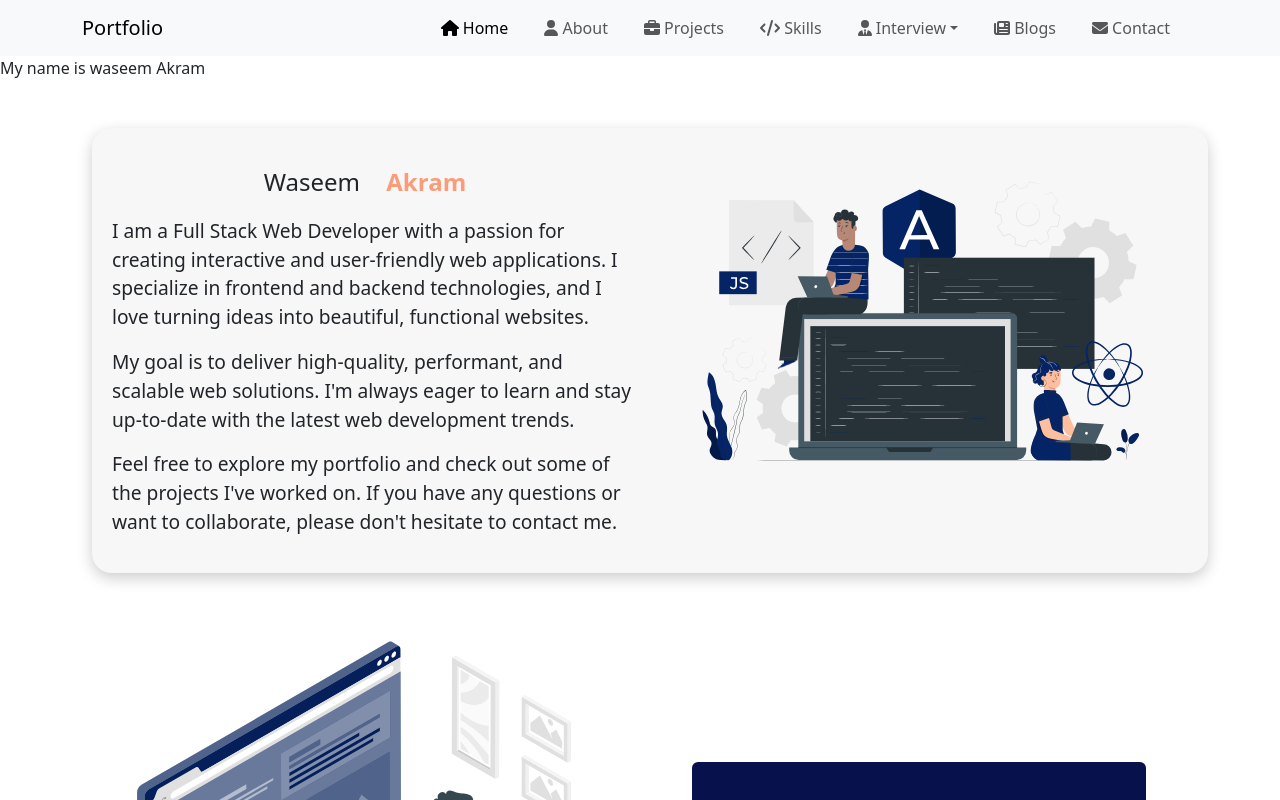
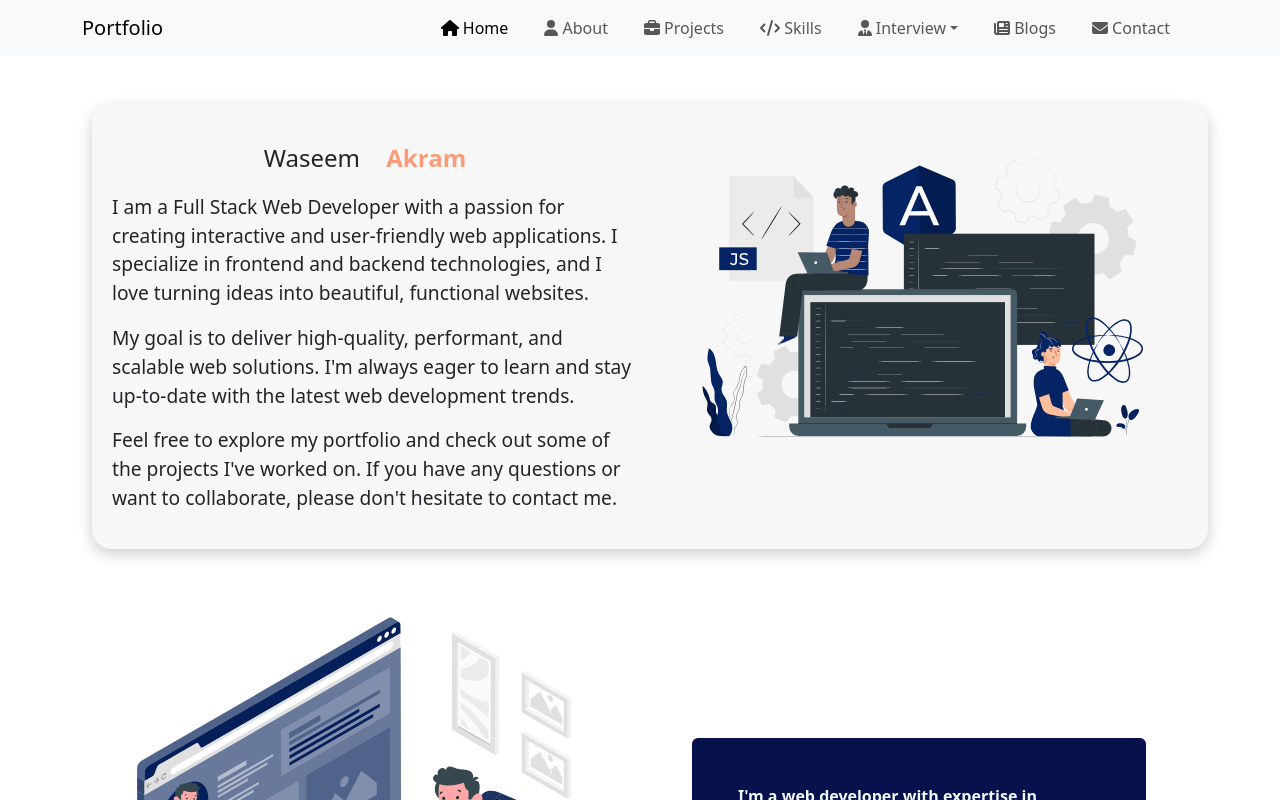
Before and after one commit to imaltaf/waseem-react-portfolio, a React (Create React App) app: page / in a window 1280 px wide. Shown: the top 800 px of the page. Built offline with nearby package versions, Linux system fonts and the light colour scheme.

Commit message:
Testing Solved

```diff
--- a/src/App.js
+++ b/src/App.js
@@ -15,7 +15,6 @@ const App = () => {
   return (
     <Router>
       <Navbar />
-      <>My name is waseem Akram</>
 
       <div className="container mt-5">
         <Switch>
```
